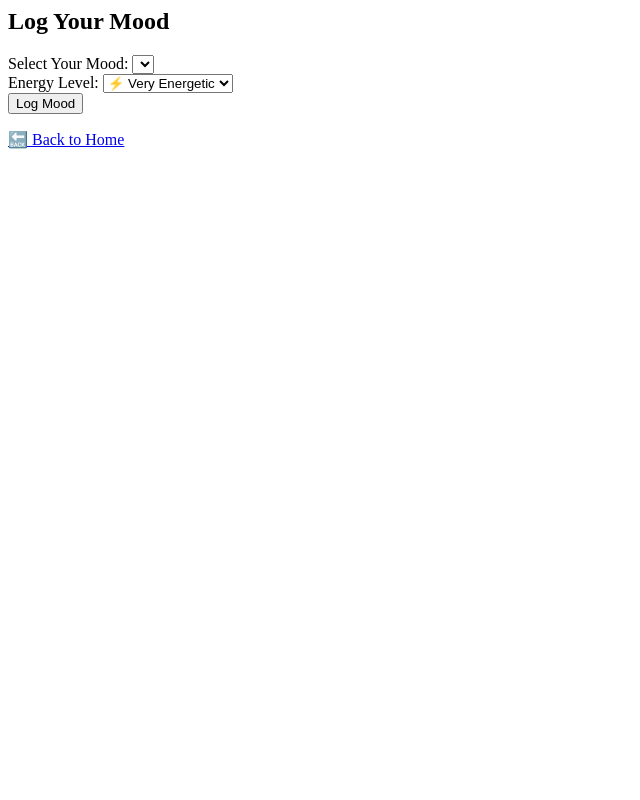
After one commit to ranaakaratas/MediTrack, a PHP site: page /view/addmood_view.php in a window 1280 px wide. The commit adds this page. Shown: the whole page, without its empty margins (0-640 px from the left). Run offline with PHP 8.4, Linux system fonts and the light colour scheme; lists and menus that the app fills with data are empty.

Commit message:
insertion of mood log, realised i don't have mood log class LOL

```diff
--- /dev/null
+++ b/view/addmood_view.php
@@ -0,0 +1,31 @@
+
+<head>
+    <title>Log Your Mood</title>
+</head>
+<body>
+    <h2>Log Your Mood</h2>
+    <form action="addMood.php" method="POST">
+    <div class="mb-3">
+        <label for="mood_level">Select Your Mood:</label>
+        <select class="form-select" id="mood_level" name="mood_level" required>
+
+        </select>
+    </div>
+    <div class="mb-3">
+        <label for="energy_level">Energy Level:</label>
+        <select class="form-select" id="energy_level" name="energy_level" required>
+            <option value="1">⚡ Very Energetic</option>
+            <option value="2">😊 Energetic</option>
+            <option value="3">😐 Neutral</option>
+            <option value="4">😴 Tired</option>
+            <option value="5">🥱 Exhausted</option>
+        </select>
+    </div>
+    <div class="mb-3">
+        <button class="btn btn-primary" type="submit">Log Mood</button>
+    </div>
+    </form>
+    <div class="mb-3">
+        <a href="home.php">🔙 Back to Home</a>
+    </div>
+</body>
```
Also changed, not shown: addmood.php (added, +40 -0 lines), connection/moodLogDAL.php (+15 -5 lines), model/moodLog.php (added, +28 -0 lines), view/home_view.php (+12 -0 lines), model/mood.php (deleted).
